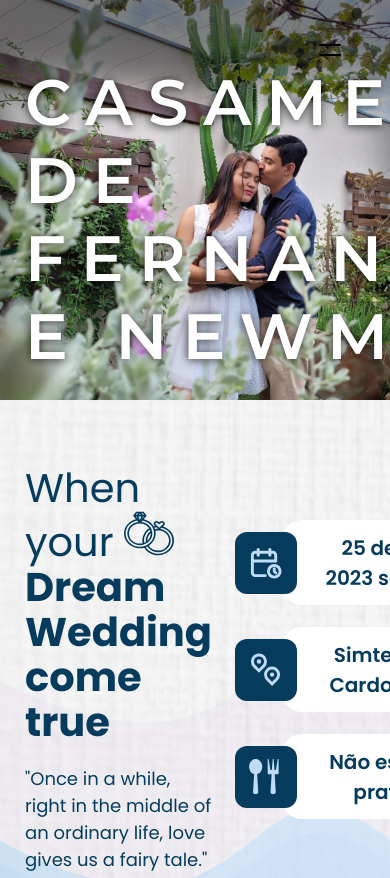
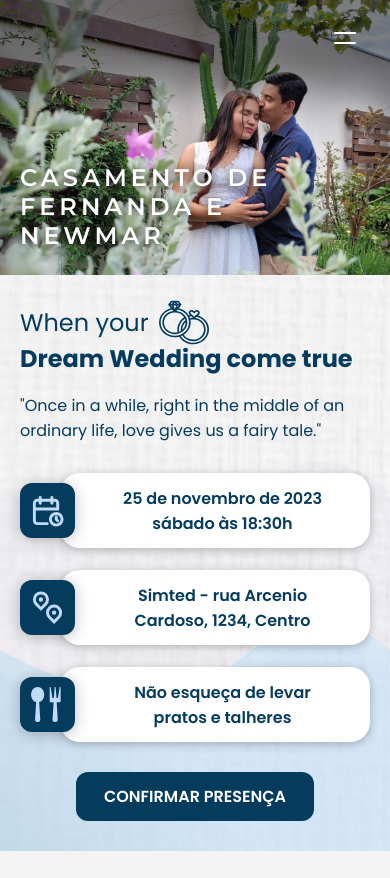
Before and after one commit to NewmarLucas/convite-casamento, a Next.js app: page / in a window 390 px wide. Shown: the top 878 px of the page. After the commit the page ends 851 px from the top, so only its background shows below. Built offline with nearby package versions, Linux system fonts and the light colour scheme.

Commit message:
ajustes de responsividade

```diff
--- a/src/components/Header/styles.module.css
+++ b/src/components/Header/styles.module.css
@@ -10,9 +10,9 @@
   height: var(--header-height);
   width: 100%;
   height: 100%;
-  max-width: 1200px;
+  max-width: var(--max-width);
   margin: 0 auto;
-  padding: 20px 0;
+  padding: 20px;
   display: flex;
   justify-content: flex-end;
   align-items: center;
@@ -20,7 +20,9 @@
 
 .dropdownContent {
   height: fit-content;
-  padding: 30px;
+  padding: 5px 20px;
+  width: max-content;
+  margin-left: auto;
 }
 
 .dropdownContent .buttonsContainer {
@@ -71,7 +73,7 @@
   display: block;
   width: 100%;
   height: 2px;
-  background-color: var(--bar-bg, #000);
+  background-color: #fff;
   border-radius: 1px;
   transition: all 0.2s cubic-bezier(0.1, 0.82, 0.76, 0.965);
 }
@@ -115,8 +117,7 @@
 
 @media (max-width: 768px) {
   .content {
-    padding: 20px 35px;
-    height: 100px;
+    height: 75px;
   }
 
   .menuIcon {
@@ -125,5 +126,6 @@
 
   .buttonsContainer {
     display: none;
+    gap: 15px;
   }
 }
--- a/src/components/HomeCardInfo/styles.module.css
+++ b/src/components/HomeCardInfo/styles.module.css
@@ -1,8 +1,8 @@
 .container {
   display: flex;
   align-items: center;
-  gap: 1rem;
-  width: 278px;
+  width: 100%;
+  max-width: 400px;
   position: relative;
 }
 
@@ -18,6 +18,7 @@
   display: flex;
   justify-content: center;
   align-items: center;
+  box-shadow: 0px 2px 10px rgba(0, 0, 0, 0.25);
 }
 
 .container .textContainer p {
@@ -27,13 +28,35 @@
 }
 
 .iconContainer {
-  position: absolute;
-  left: -47px;
+  z-index: 6;
+  margin-right: -15px;
   height: 62px;
   width: 62px;
+  min-width: 62px;
   background-color: var(--main-color);
   border-radius: 12px;
   display: flex;
   align-items: center;
   justify-content: center;
+  box-shadow: 0px 2px 15px rgba(0, 0, 0, 0.25);
 }
+
+@media (max-width: 480px) {
+  .container .textContainer {
+    min-width: auto;
+    max-width: auto;
+    flex: 1;
+    height: 75px;
+  }
+
+  .container .textContainer p {
+    font-size: 16px;
+    max-width: 200px;
+  }
+
+  .iconContainer {
+    height: 55px;
+    width: 55px;
+    min-width: 55px;
+  }
+}
--- a/src/pages/confirmar/styles.module.css
+++ b/src/pages/confirmar/styles.module.css
@@ -2,6 +2,7 @@
   display: flex;
   height: 100vh;
   overflow: hidden;
+  background: url('../../assets/pattern.png') repeat;
 }
 
 .leftContent {
--- a/src/styles/Home.module.css
+++ b/src/styles/Home.module.css
@@ -12,22 +12,26 @@
   height: 100%;
   padding-top: 416px;
   z-index: 5;
+  flex: 1;
+  display: flex;
+  flex-direction: column;
+  justify-content: center;
 }
 
 .content {
   display: flex;
   justify-content: space-between;
   align-items: center;
-  gap: 45px;
   height: 100%;
-  max-width: 1200px;
+  width: 100%;
+  max-width: var(--max-width);
   margin: 50px auto auto auto;
 }
 
 .content .texts {
   display: flex;
   flex-direction: column;
-  padding: 0 25px;
+  padding: 0 20px;
   height: 100%;
   z-index: 2;
 }
@@ -35,6 +39,8 @@
 .content .texts h1 {
   font: 700 40px Poppins, sans-serif;
   line-height: 45px;
+  display: flex;
+  align-items: center;
 }
 
 .content .texts .secondaryText {
@@ -47,9 +53,11 @@
   display: flex;
   flex-direction: column;
   align-items: center;
+  justify-content: center;
   flex-wrap: wrap;
   gap: 22px;
-  width: 375px;
+  width: 400px;
+  padding: 0 20px;
 }
 
 .mainImage {
@@ -70,15 +78,19 @@
 .mainImage .bannerTitle {
   position: absolute;
   bottom: 25px;
-  padding: 0 25px;
-  text-transform: uppercase;
-  color: #fff;
-  font-size: 32px;
-  letter-spacing: 15px;
+  padding: 0 20px;
+  width: 100%;
 }
 
 .mainImage .bannerTitle h1 {
   text-shadow: -1px 1px 10px rgba(0, 0, 0, 0.75);
+  text-transform: uppercase;
+  color: #fff;
+  font-size: 64px;
+  letter-spacing: 15px;
+  width: 100%;
+  max-width: var(--max-width);
+  margin: 0 auto;
 }
 
 .mainButtonContainer {
@@ -92,5 +104,72 @@
   position: absolute;
   bottom: 0;
   width: 100%;
-  opacity: 0.7;
+  opacity: 0.6;
 }
+
+@media (max-width: 1125px) {
+  .mainImage .bannerTitle h1 {
+    font-size: 4.5vw;
+    letter-spacing: 10px;
+  }
+}
+
+@media (max-width: 768px) {
+  .content {
+    margin: auto;
+    flex-direction: column;
+  }
+
+  .mainImage .bannerTitle h1 {
+    font-size: 24px;
+    letter-spacing: 4px;
+  }
+
+  .content .texts .secondaryText {
+    font-size: 16px;
+  }
+
+  .mainButtonContainer {
+    padding: 30px 0;
+  }
+
+  .cardInfoContainer {
+    margin-top: 30px;
+    width: 100%;
+  }
+}
+
+@media (max-width: 480px) {
+  .mainImage {
+    height: 275px;
+  }
+
+  .main {
+    padding-top: 300px;
+  }
+
+  .content .texts h1 {
+    font-size: 24px;
+    line-height: 28px;
+  }
+}
+
+@media (min-height: 1025px) {
+  .mainImage {
+    height: 50vh;
+  }
+
+  .main {
+    padding-top: calc(50vh + 16px);
+  }
+}
+
+@media (max-width: 480px) and (min-height: 900px) {
+  .mainImage {
+    height: 40vh;
+  }
+
+  .main {
+    padding-top: calc(40vh + 16px);
+  }
+}
--- a/src/styles/globals.css
+++ b/src/styles/globals.css
@@ -1,5 +1,6 @@
 :root {
   --header-height: 125px;
+  --max-width: 1200px;
   --main-color: #053c5e;
   --main-color-dark: #032940;
   --text-color: #053c5e;
```
